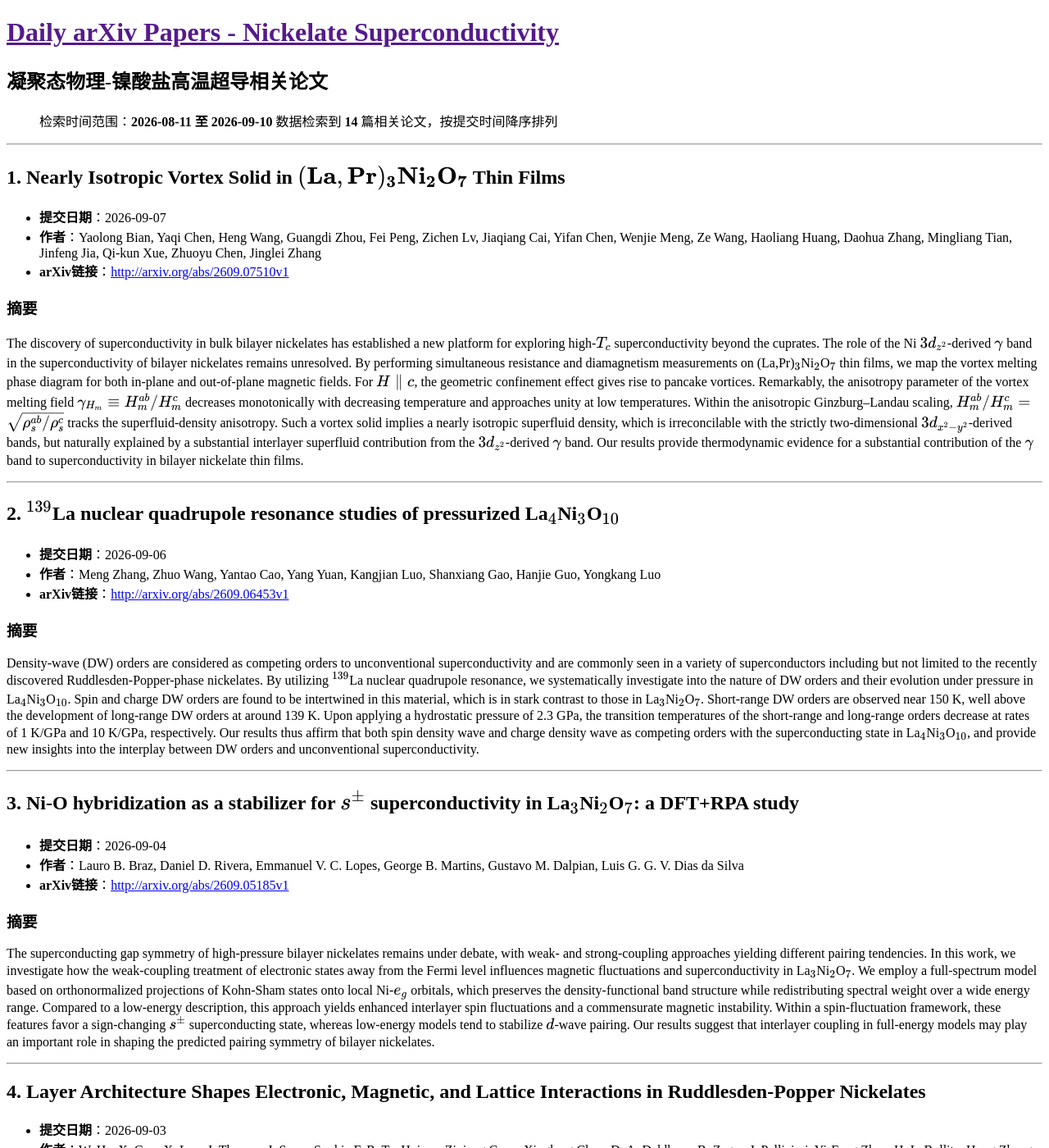
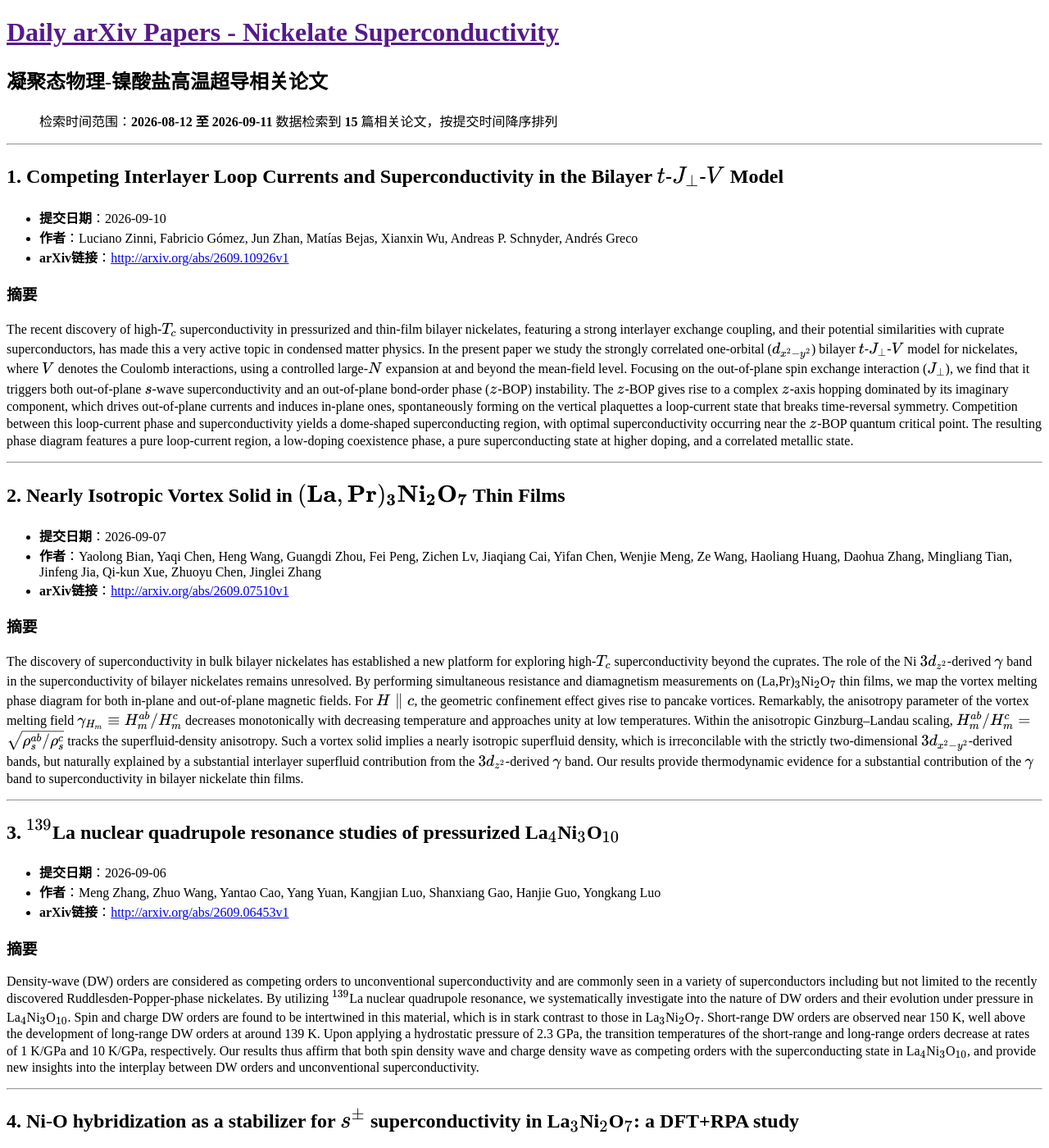
Before and after one commit to yangke25491/daily-arxiv-nickelate_superconductivity, a Jekyll site: the page built from docs/index.md, in a window 1280 px wide and 1400 px high. Shown: the whole window at 82% size. Built offline with Jekyll 4.4.1, drawn with Linux system fonts in a browser that asks for light colours; some of the changed text lies outside the part shown.

Commit message:
Automated update: arXiv papers

```diff
--- a/docs/index.md
+++ b/docs/index.md
@@ -5,12 +5,23 @@ title: 镍酸盐超导论文
 
 # 凝聚态物理-镍酸盐高温超导相关论文
 
-> 检索时间范围：**2026-08-11 至 2026-09-10**
-> 数据检索到 **14** 篇相关论文，按提交时间降序排列
+> 检索时间范围：**2026-08-12 至 2026-09-11**
+> 数据检索到 **15** 篇相关论文，按提交时间降序排列
 
 ---
 
-## 1. Nearly Isotropic Vortex Solid in $\mathbf{(La,Pr)\_{3}Ni\_{2}O\_{7}}$ Thin Films
+## 1. Competing Interlayer Loop Currents and Superconductivity in the Bilayer $t$-$J\_\perp$-$V$ Model
+
+- **提交日期**：2026-09-10
+- **作者**：Luciano Zinni, Fabricio Gómez, Jun Zhan, Matías Bejas, Xianxin Wu, Andreas P. Schnyder, Andrés Greco
+- **arXiv链接**：[http://arxiv.org/abs/2609.10926v1](http://arxiv.org/abs/2609.10926v1)
+
+### 摘要
+The recent discovery of high-$T\_c$ superconductivity in pressurized and thin-film bilayer nickelates, featuring a strong interlayer exchange coupling, and their potential similarities with cuprate superconductors, has made this a very active topic in condensed matter physics. In the present paper we study the strongly correlated one-orbital ($d\_{x^2-y^2}$) bilayer $t$-$J\_\perp$-$V$ model for nickelates, where $V$ denotes the Coulomb interactions, using a controlled large-$N$ expansion at and beyond the mean-field level. Focusing on the out-of-plane spin exchange interaction ($J\_\perp$), we find that it triggers both out-of-plane $s$-wave superconductivity and an out-of-plane bond-order phase ($z$-BOP) instability. The $z$-BOP gives rise to a complex $z$-axis hopping dominated by its imaginary component, which drives out-of-plane currents and induces in-plane ones, spontaneously forming on the vertical plaquettes a loop-current state that breaks time-reversal symmetry. Competition between this loop-current phase and superconductivity yields a dome-shaped superconducting region, with optimal superconductivity occurring near the $z$-BOP quantum critical point. The resulting phase diagram features a pure loop-current region, a low-doping coexistence phase, a pure superconducting state at higher doping, and a correlated metallic state.
+
+---
+
+## 2. Nearly Isotropic Vortex Solid in $\mathbf{(La,Pr)\_{3}Ni\_{2}O\_{7}}$ Thin Films
 
 - **提交日期**：2026-09-07
 - **作者**：Yaolong Bian, Yaqi Chen, Heng Wang, Guangdi Zhou, Fei Peng, Zichen Lv, Jiaqiang Cai, Yifan Chen, Wenjie Meng, Ze Wang, Haoliang Huang, Daohua Zhang, Mingliang Tian, Jinfeng Jia, Qi-kun Xue, Zhuoyu Chen, Jinglei Zhang
@@ -120,7 +131,7 @@ We investigate the superconducting pairing symmetry and its doping evolution in
 
 ---
 
-## 11. Weak coupling theory of nickel-based 327 superconductors
+## 12. Weak coupling theory of nickel-based 327 superconductors
 
 - **提交日期**：2026-08-24
 - **作者**：Miao Jianjian, Chen Weiqiang
@@ -153,7 +164,7 @@ The discovery of pressure-induced high temperature superconductivity in the bila
 
 ---
 
-## 14. Electronic structure and magnetic correlations in the epitaxially strained bilayer nickelate La${}\_3$Ni${}\_2$O${}\_{7}$
+## 15. Electronic structure and magnetic correlations in the epitaxially strained bilayer nickelate La${}\_3$Ni${}\_2$O${}\_{7}$
 
 - **提交日期**：2026-08-14
 - **作者**：I. V. Leonov
```
Also changed, not shown: other parts of docs/index.md (+11 -11 lines).
